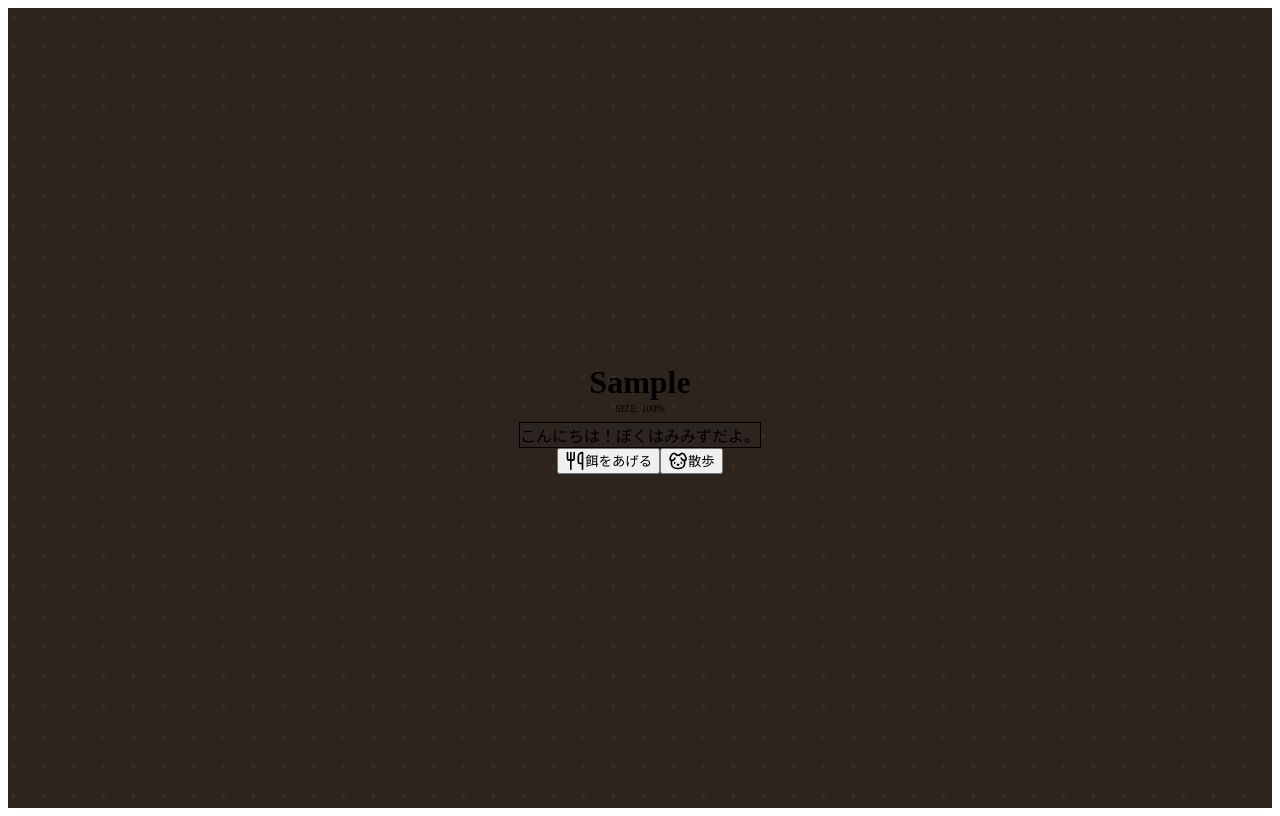
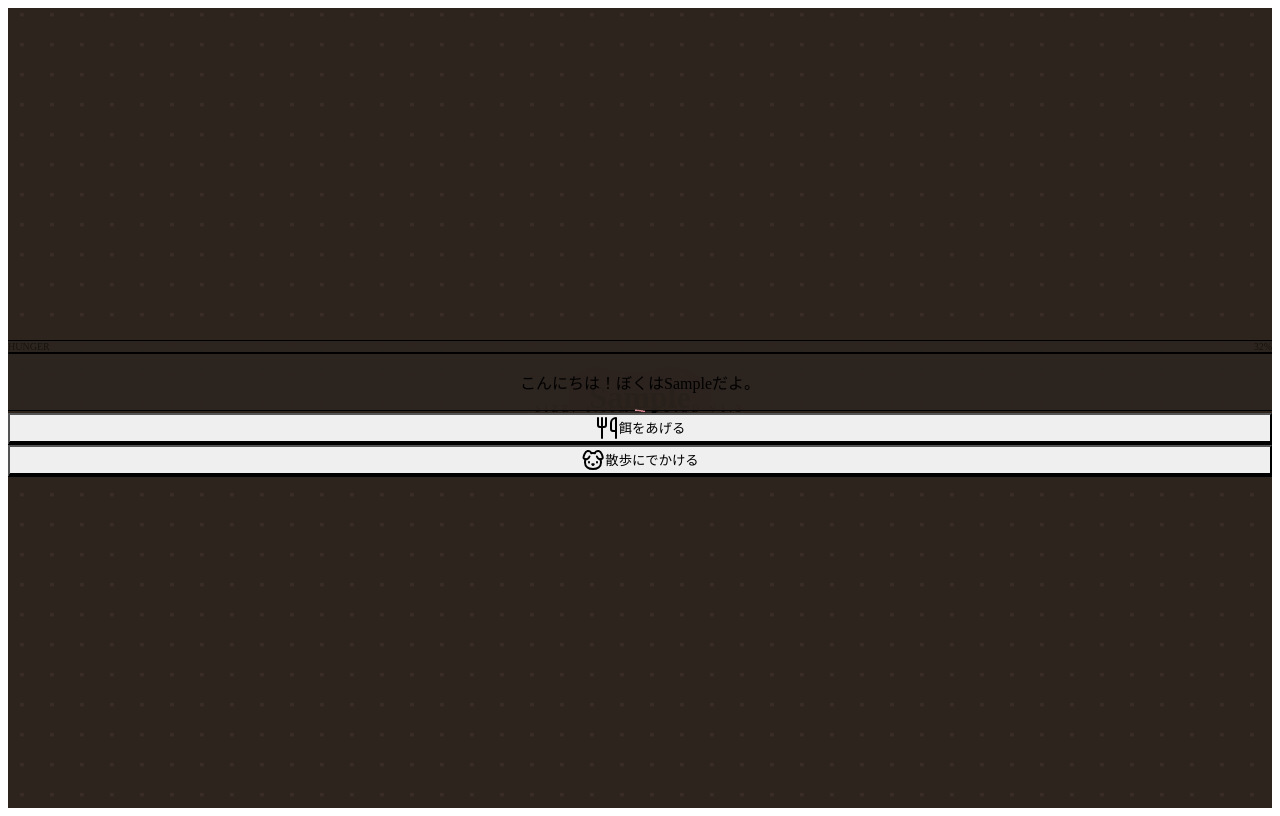
Before and after one commit to miho1030/mimizu-game, a React (Vite) app: page / in a window 1280 px wide. Both pictures are taken after typing "Sample" into the empty fields and a click on the button "ゲームをはじめる". Built offline with nearby package versions, Linux system fonts and the light colour scheme.

Commit message:
Update App.tsx

```diff
--- a/src/App.tsx
+++ b/src/App.tsx
@@ -4,7 +4,7 @@
  */
 
 import { useState, useEffect, useCallback, useRef } from 'react';
-import { motion, AnimatePresence } from 'framer-motion';
+import { motion, AnimatePresence } from 'motion/react';
 import { Utensils, Dog, Sparkles } from 'lucide-react';
 
 export default function App() {
@@ -15,10 +15,13 @@
   const [lastFed, setLastFed] = useState<number | null>(null);
   const [message, setMessage] = useState("こんにちは！ぼくはみみずだよ。");
   const [isEating, setIsEating] = useState(false);
+
+  // Walking states
   const [isWalking, setIsWalking] = useState(false);
   const [mousePos, setMousePos] = useState({ x: 0, y: 0 });
   const containerRef = useRef<HTMLDivElement>(null);
 
+  // Hunger increases over time
   useEffect(() => {
     if (!isNamed) return;
     const timer = setInterval(() => {
@@ -27,6 +30,7 @@
     return () => clearInterval(timer);
   }, [isWalking, isNamed]);
 
+  // Update message
   useEffect(() => {
     if (!isNamed) return;
     if (isWalking) {
@@ -42,10 +46,12 @@
 
   const handleFeed = useCallback(() => {
     if (hunger <= 0 || isWalking) return;
+
     setHunger((prev) => Math.max(prev - 25, 0));
-    setSize((prev) => parseFloat((prev + 0.05).toFixed(2)));
+    setSize((prev) => prev + 0.05);
     setLastFed(Date.now());
     setMessage("パクパク！おいしい！");
+
     setIsEating(true);
     setTimeout(() => setIsEating(false), 600);
   }, [hunger, isWalking]);
@@ -62,9 +68,18 @@
 
   const handleMouseMove = (e: React.MouseEvent | React.TouchEvent) => {
     if (!isWalking || !containerRef.current) return;
+
     const rect = containerRef.current.getBoundingClientRect();
-    const clientX = 'touches' in e ? e.touches[0].clientX : (e as React.MouseEvent).clientX;
-    const clientY = 'touches' in e ? e.touches[0].clientY : (e as React.MouseEvent).clientY;
+    let clientX, clientY;
+
+    if ('touches' in e) {
+      clientX = e.touches[0].clientX;
+      clientY = e.touches[0].clientY;
+    } else {
+      clientX = e.clientX;
+      clientY = e.clientY;
+    }
+
     setMousePos({
       x: clientX - rect.left - rect.width / 2,
       y: clientY - rect.top - rect.height / 2,
@@ -73,18 +88,42 @@
 
   const handleStart = (e: React.FormEvent) => {
     e.preventDefault();
-    if (wormName.trim()) { setIsNamed(true); }
+    if (wormName.trim()) {
+      setIsNamed(true);
+      setMessage(`こんにちは！ぼくは${wormName}だよ。`);
+    }
   };
 
   if (!isNamed) {
     return (
       <div className="min-h-screen bg-dirt animate-dirt-moving flex items-center justify-center p-6 text-stone-200">
-        <motion.div initial={{ opacity: 0, scale: 0.9 }} animate={{ opacity: 1, scale: 1 }} className="w-full max-w-sm bg-[#2D241E]/95 backdrop-blur-md rounded-3xl p-8 border border-white/10 shadow-2xl text-center">
-          <div className="text-6xl animate-bounce mb-4">🪱</div>
-          <h1 className="text-3xl font-bold text-stone-100 mb-6">MIMIZU SIM</h1>
+        <motion.div
+          initial={{ opacity: 0, scale: 0.9 }}
+          animate={{ opacity: 1, scale: 1 }}
+          className="w-full max-w-sm bg-[#2D241E]/95 backdrop-blur-md rounded-3xl p-8 border border-white/10 shadow-2xl text-center space-y-6"
+        >
+          <div className="space-y-4">
+            <div className="text-6xl animate-bounce">🪱</div>
+            <h1 className="text-3xl font-bold text-stone-100 italic tracking-tight">みみず育成ゲーム</h1>
+            <p className="text-sm opacity-70">あなたのみみずに名前を付けて育てよう</p>
+          </div>
+
           <form onSubmit={handleStart} className="space-y-4">
-            <input value={wormName} onChange={(e) => setWormName(e.target.value)} placeholder="なまえ..." className="w-full bg-black/40 rounded-xl px-4 py-3 text-center" required />
-            <button type="submit" className="w-full bg-pink-500 py-4 rounded-xl font-bold">ゲームをはじめる</button>
+            <input
+              type="text"
+              value={wormName}
+              onChange={(e) => setWormName(e.target.value)}
+              placeholder="なまえを入力..."
+              className="w-full bg-black/40 border border-white/20 rounded-xl px-4 py-3 text-lg focus:outline-none focus:border-pink-400/50 transition-colors text-center"
+              maxLength={10}
+              required
+            />
+            <button
+              type="submit"
+              className="w-full bg-pink-500 hover:bg-pink-400 text-white font-bold py-4 rounded-xl shadow-lg transition-all transform hover:scale-[1.02] active:scale-[0.98] border-b-4 border-pink-700"
+            >
+              ゲームをはじめる
+            </button>
           </form>
         </motion.div>
       </div>
@@ -92,17 +131,179 @@
   }
 
   return (
-    <div ref={containerRef} onMouseMove={handleMouseMove} className={`min-h-screen transition-all duration-700 relative flex flex-col items-center justify-center ${isWalking ? 'bg-grass' : 'bg-dirt animate-dirt-moving'}`}>
-      <h1 className="text-4xl font-extrabold text-white mb-2">{wormName}</h1>
-      <div className="bg-[#2D241E]/90 backdrop-blur-sm p-6 rounded-3xl mb-8 w-72 text-center text-pink-100 border border-white/10 shadow-xl">{message}</div>
-      <motion.div animate={{ scale: size }} className={`flex -space-x-4 ${isEating ? 'animate-bounce-custom' : ''}`}>
-        {[...Array(5)].map((_, i) => <div key={i} className="w-14 h-14 rounded-full bg-pink-400" />)}
-      </motion.div>
-      <div className="flex gap-4 mt-12">
-        <button onClick={handleFeed} className="bg-pink-500 px-8 py-4 rounded-2xl font-black text-white shadow-xl flex items-center gap-2"><Utensils size={20}/> 餌をあげる</button>
-        <button onClick={toggleWalk} className="bg-stone-100 px-8 py-4 rounded-2xl font-black text-stone-800 shadow-xl flex items-center gap-2"><Dog size={20}/> {isWalking ? "帰る" : "散歩"}</button>
+    <div
+      ref={containerRef}
+      onMouseMove={handleMouseMove}
+      onTouchMove={handleMouseMove}
+      className={`min-h-screen transition-all duration-700 overflow-hidden relative flex flex-col items-center justify-center font-sans text-stone-200 select-none
+        ${isWalking ? 'bg-grass' : 'bg-dirt animate-dirt-moving'}`}
+    >
+      {/* Title/Name display */}
+      <div className="absolute top-10 text-center z-10 w-full px-4">
+        <motion.h1
+          initial={{ y: -20, opacity: 0 }}
+          animate={{ y: 0, opacity: 1 }}
+          className="text-4xl font-extrabold text-white drop-shadow-[0_2px_10px_rgba(0,0,0,0.5)] tracking-tighter"
+        >
+          {wormName}
+        </motion.h1>
+        <p className="text-[10px] uppercase tracking-[0.3em] font-bold text-white/70 mt-1">
+          {isWalking ? "EXPLORING THE SURFACE" : "LIVING UNDERGROUND"}
+        </p>
       </div>
-      <div className="absolute bottom-8 font-mono text-[10px] text-white/30">SIZE: {Math.round(size * 100)}%</div>
+
+      {/* Leash line */}
+      {isWalking && (
+        <svg className="absolute inset-0 w-full h-full pointer-events-none z-20">
+          <motion.line
+            x1="50%"
+            y1="50%"
+            x2={`calc(50% + ${mousePos.x}px)`}
+            y2={`calc(50% + ${mousePos.y}px)`}
+            stroke="#ffffff"
+            strokeWidth="2"
+            strokeDasharray="5 5"
+            initial={{ opacity: 0 }}
+            animate={{ opacity: 0.5 }}
+          />
+        </svg>
+      )}
+
+      {/* Main Game Interface */}
+      <div className="z-10 flex flex-col items-center gap-6 p-8 max-w-sm w-full">
+        {/* Status Bubble */}
+        <div className="w-full bg-[#2D241E]/90 backdrop-blur-sm rounded-3xl p-6 border border-white/10 shadow-2xl space-y-4">
+          <div className="flex justify-between items-center text-[10px] font-black opacity-50 tracking-widest">
+            <span>HUNGER</span>
+            <span>{Math.round(hunger)}%</span>
+          </div>
+          <div className="h-3 w-full bg-black/50 rounded-full overflow-hidden p-0.5 border border-white/5">
+            <motion.div
+              className={`h-full rounded-full ${hunger > 70 ? 'bg-orange-500' : 'bg-pink-400 shadow-[0_0_15px_rgba(244,114,182,0.5)]'}`}
+              initial={{ width: 0 }}
+              animate={{ width: `${hunger}%` }}
+              transition={{ type: "spring", stiffness: 40 }}
+            />
+          </div>
+          <motion.p
+            key={message}
+            initial={{ opacity: 0, y: 5 }}
+            animate={{ opacity: 1, y: 0 }}
+            className="text-center text-sm font-semibold text-pink-100"
+          >
+            {message}
+          </motion.p>
+        </div>
+
+        {/* The Action Area */}
+        <div className="relative h-48 w-full flex items-center justify-center pointer-events-none">
+          <motion.div
+            className={`flex items-center -space-x-4 ${isEating ? 'animate-bounce-custom' : ''}`}
+            style={{ '--worm-scale': size } as any}
+            animate={{
+              scale: size,
+              x: isWalking ? mousePos.x : 0,
+              y: isWalking ? mousePos.y : 0,
+            }}
+            transition={{
+              scale: { type: "spring", stiffness: 100, damping: 12 },
+              x: isWalking ? { type: "spring", damping: 25, stiffness: 60 } : { duration: 0.4 },
+              y: isWalking ? { type: "spring", damping: 25, stiffness: 60 } : { duration: 0.4 },
+            }}
+          >
+            {[...Array(5)].map((_, i) => (
+              <motion.div
+                key={i}
+                className="w-14 h-14 rounded-full shadow-lg"
+                style={{
+                  backgroundColor: i === 0 ? "#FFB6C1" : "#FF99AA",
+                  zIndex: 5 - i,
+                  border: '1px solid rgba(0,0,0,0.05)'
+                }}
+                animate={{
+                  y: isWalking ? [0, -4, 0] : [0, -2, 0],
+                  scaleY: [1, 0.92, 1],
+                }}
+                transition={{
+                  duration: isWalking ? 0.3 : 2,
+                  repeat: Infinity,
+                  delay: i * 0.1,
+                  ease: "easeInOut",
+                }}
+              >
+                {i === 0 && (
+                  <div className="relative w-full h-full">
+                    {/* Tiny leash hook */}
+                    {isWalking && <div className="absolute -top-1 left-1/2 -translate-x-1/2 w-1.5 h-1.5 bg-red-600 rounded-full" />}
+                    {/* Eyes */}
+                    <div className="absolute top-4 left-2.5 w-3.5 h-3.5 bg-black rounded-full overflow-hidden">
+                      <div className="w-1 h-1 bg-white rounded-full absolute top-0.5 right-0.5" />
+                    </div>
+                    <div className="absolute top-4 right-2.5 w-3.5 h-3.5 bg-black rounded-full overflow-hidden">
+                      <div className="w-1 h-1 bg-white rounded-full absolute top-0.5 right-0.5" />
+                    </div>
+                    {/* Blush */}
+                    <div className="absolute bottom-3 left-1/2 -translate-x-1/2 flex gap-4 opacity-50">
+                      <div className="w-2.5 h-1 bg-red-400 rounded-full blur-[1.5px]" />
+                      <div className="w-2.5 h-1 bg-red-400 rounded-full blur-[1.5px]" />
+                    </div>
+                  </div>
+                )}
+              </motion.div>
+            ))}
+          </motion.div>
+
+          <AnimatePresence>
+            {lastFed && !isWalking && (
+              <motion.div
+                key={lastFed}
+                initial={{ opacity: 0, y: 0, scale: 0.5 }}
+                animate={{ opacity: 1, y: -80, scale: 1.3 }}
+                exit={{ opacity: 0 }}
+                className="absolute text-xl font-bold text-pink-300 drop-shadow-lg flex items-center gap-1"
+              >
+                <Sparkles className="w-5 h-5" /> 成長！
+              </motion.div>
+            )}
+          </AnimatePresence>
+        </div>
+
+        {/* User Actions */}
+        <div className="flex flex-col gap-4 w-full mt-4">
+          <motion.button
+            whileHover={{ scale: 1.02 }}
+            whileTap={{ scale: 0.98 }}
+            onClick={handleFeed}
+            disabled={hunger === 0 || isWalking}
+            className={`flex items-center justify-center gap-2 px-8 py-4 rounded-2xl font-black text-lg shadow-xl border-b-4 transition-all
+              ${(hunger === 0 || isWalking)
+                ? 'bg-stone-700 border-stone-900 text-stone-500 cursor-not-allowed opacity-50'
+                : 'bg-pink-500 border-pink-700 text-white active:translate-y-1 active:border-b-0'
+              }`}
+          >
+            <Utensils className="w-6 h-6" />
+            餌をあげる
+          </motion.button>
+
+          <motion.button
+            whileHover={{ scale: 1.02 }}
+            whileTap={{ scale: 0.98 }}
+            onClick={toggleWalk}
+            className={`flex items-center justify-center gap-2 px-8 py-4 rounded-2xl font-black text-lg shadow-xl border-b-4 transition-all
+              ${isWalking
+                ? 'bg-red-500 border-red-700 text-white active:translate-y-1 active:border-b-0'
+                : 'bg-stone-100 border-stone-300 text-stone-800 hover:bg-white active:translate-y-1 active:border-b-0'
+              }`}
+          >
+            <Dog className="w-6 h-6" />
+            {isWalking ? "家（土）に帰る" : "散歩にでかける"}
+          </motion.button>
+        </div>
+      </div>
+
+      <div className="absolute bottom-8 font-mono text-[10px] uppercase tracking-[0.4em] text-white/30 font-bold">
+        SIZE: {size.toFixed(2)}m • BUILD v1.3
+      </div>
     </div>
   );
 }
```
